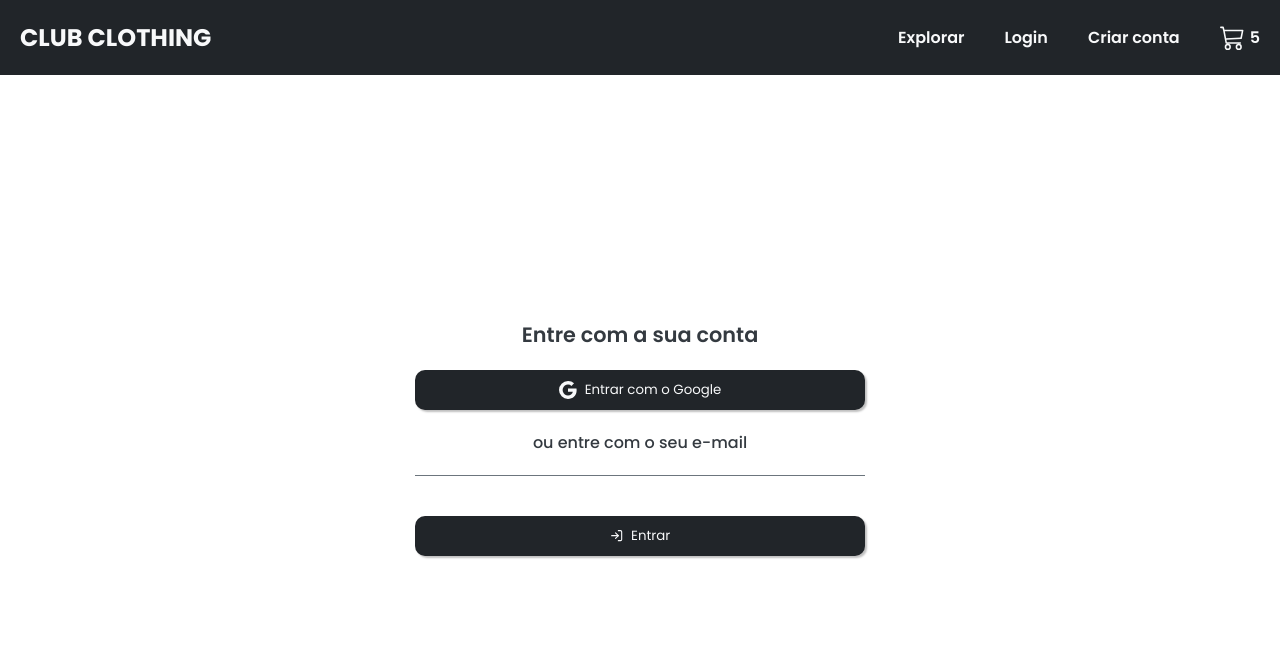
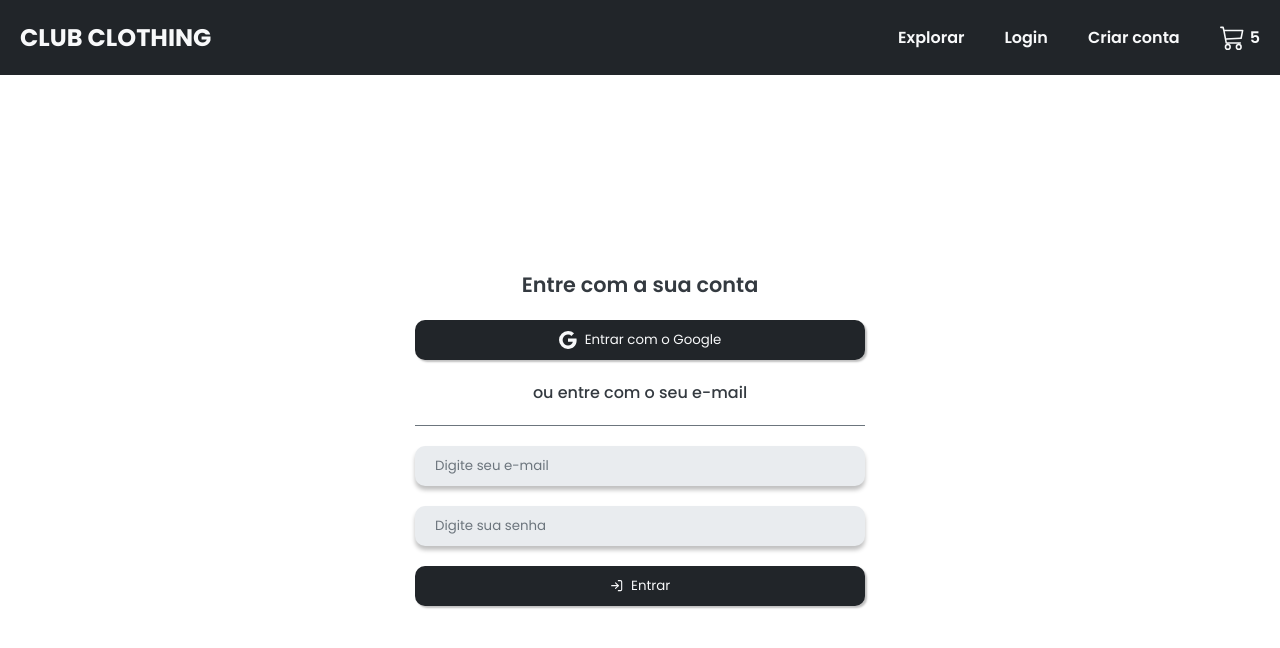
Before and after one commit to evandrotomas/ecommerce-frontend, a React (Create React App) app: page /login in a window 1280 px wide. Shown: the top 648 px of the page. Built offline with nearby package versions, Linux system fonts and the light colour scheme.

Commit message:
feat: add Custom Input to Login Page

```diff
--- a/src/pages/login/login.page.tsx
+++ b/src/pages/login/login.page.tsx
@@ -13,6 +13,7 @@ import {
   LoginInputContainer,
   LoginSubtitle
 } from './login.styles'
+import CustomInput from '../../components/custom-input/custom-input.component'
 
 const LoginPage = () => {
   return (
@@ -30,8 +31,10 @@ const LoginPage = () => {
           <LoginSubtitle>ou entre com o seu e-mail</LoginSubtitle>
 
           <LoginInputContainer>
-            {/* E-mail Input */}
-            {/* Password Input */}
+            <CustomInput placeholder='Digite seu e-mail' />
+          </LoginInputContainer>
+          <LoginInputContainer>
+            <CustomInput placeholder='Digite sua senha' />
           </LoginInputContainer>
 
           <CustomButton startIcon={<FiLogIn />}>Entrar</CustomButton>
```
